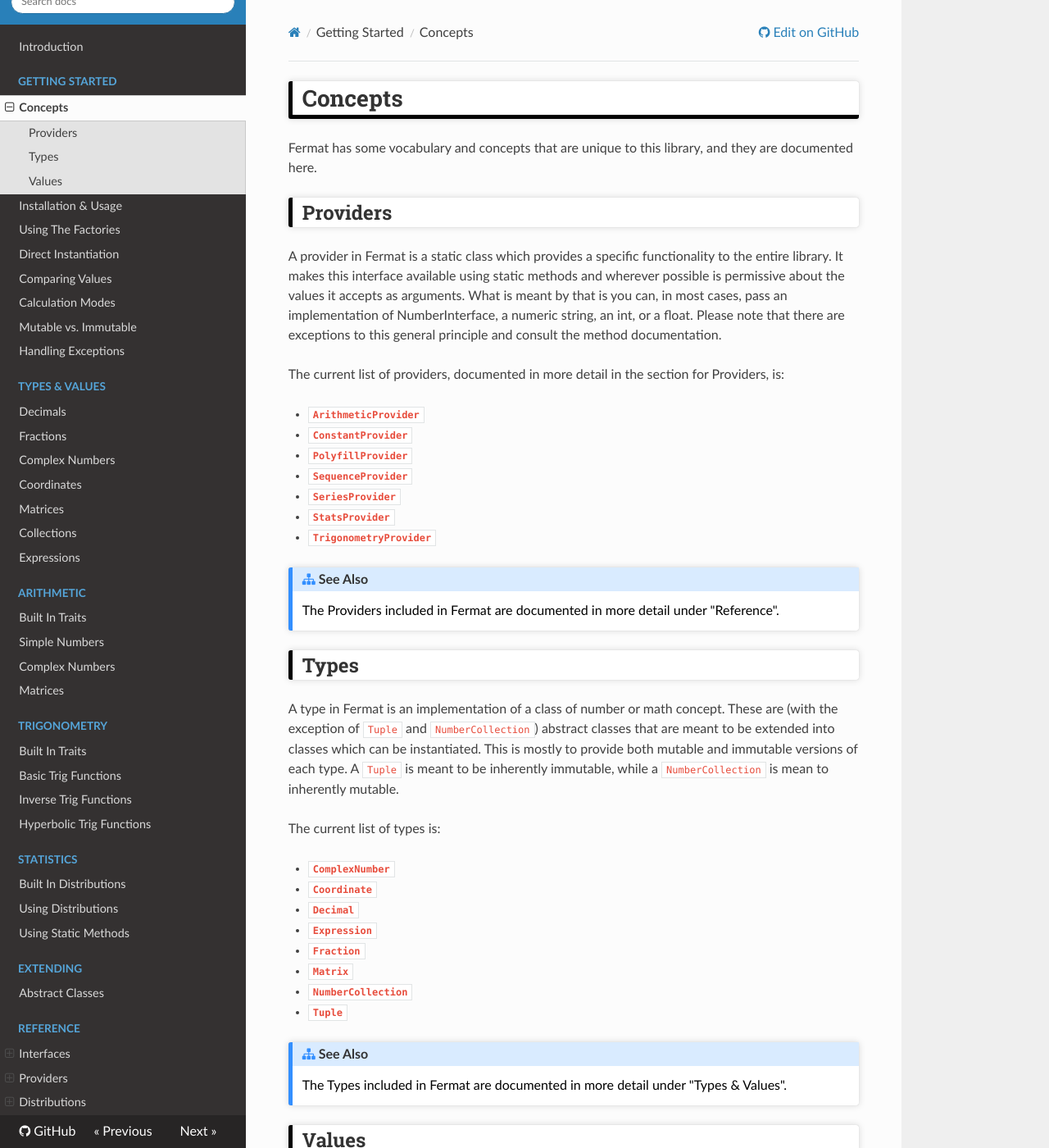
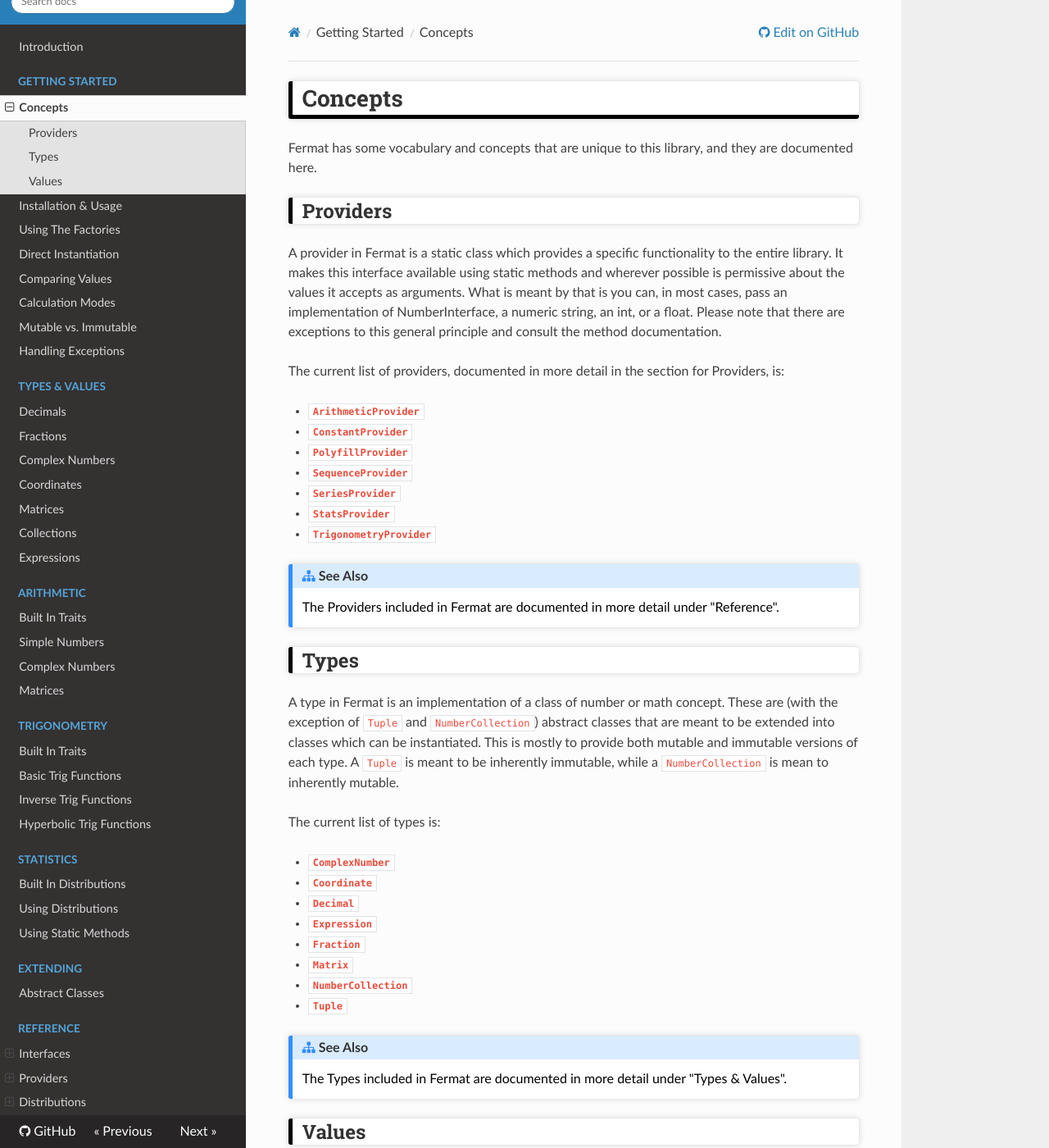
Before and after one commit to JordanRL/Fermat, an MkDocs documentation site: the page built from docs/getting-started/concepts.md, in a window 1280 px wide and 1400 px high. Shown: the whole window at 82% size. Built offline with MkDocs 1.6.1, drawn with Linux system fonts in a browser that asks for light colours; nearby versions of some CDN libraries.

Commit message:
fixing h2 styles

```diff
--- a/docs/css/custom.css
+++ b/docs/css/custom.css
@@ -35,7 +35,7 @@ h2 {
     border-left: 5px solid #000000;
     border-radius: 3px;
     color: #333333;
-    padding: 2px 12px;
+    padding: 0 12px;
     box-shadow: 0 0 .5rem rgba(0,0,0,.15),0 0 .05rem rgba(0,0,0,.25);
 }
 
```
